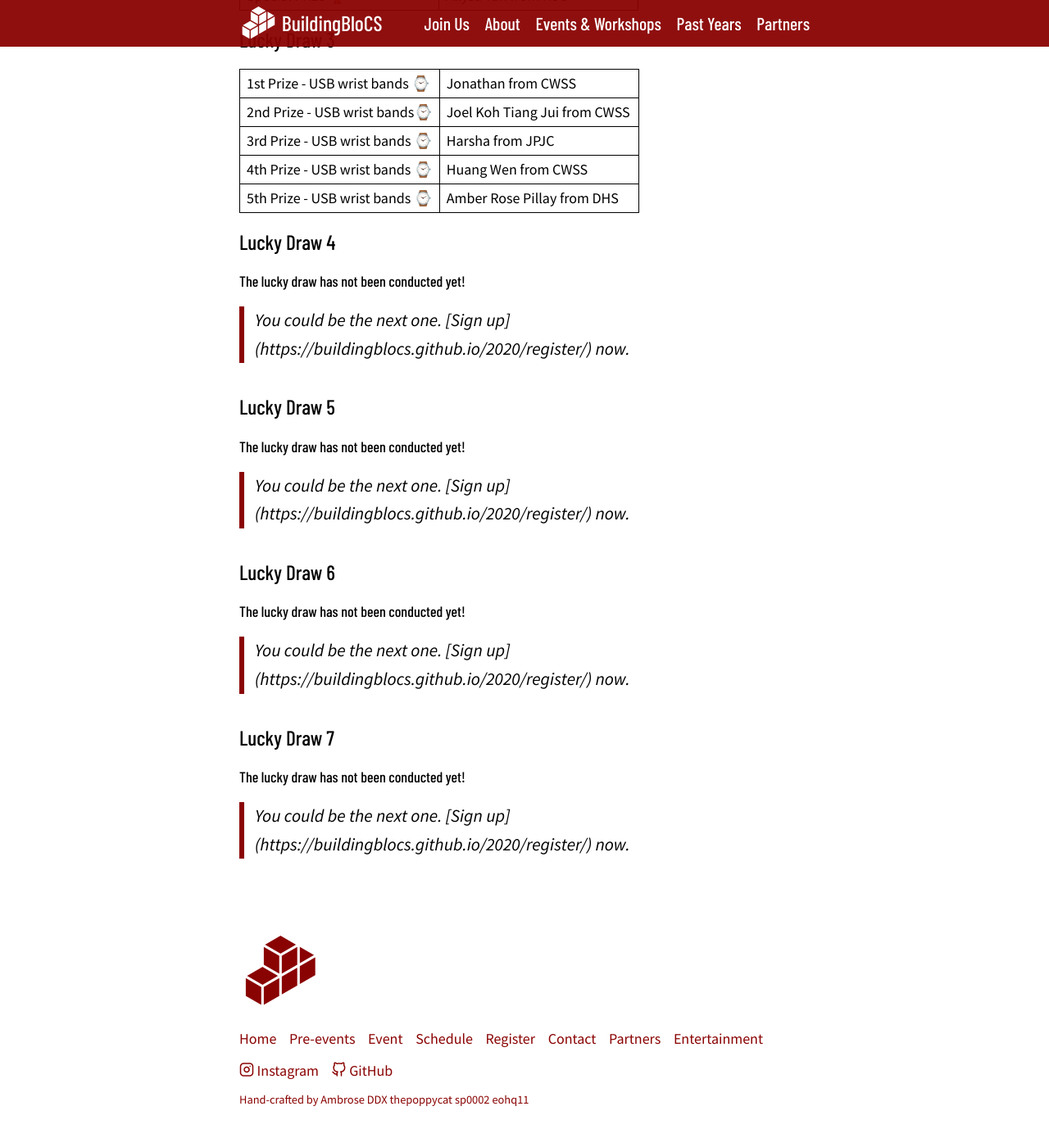
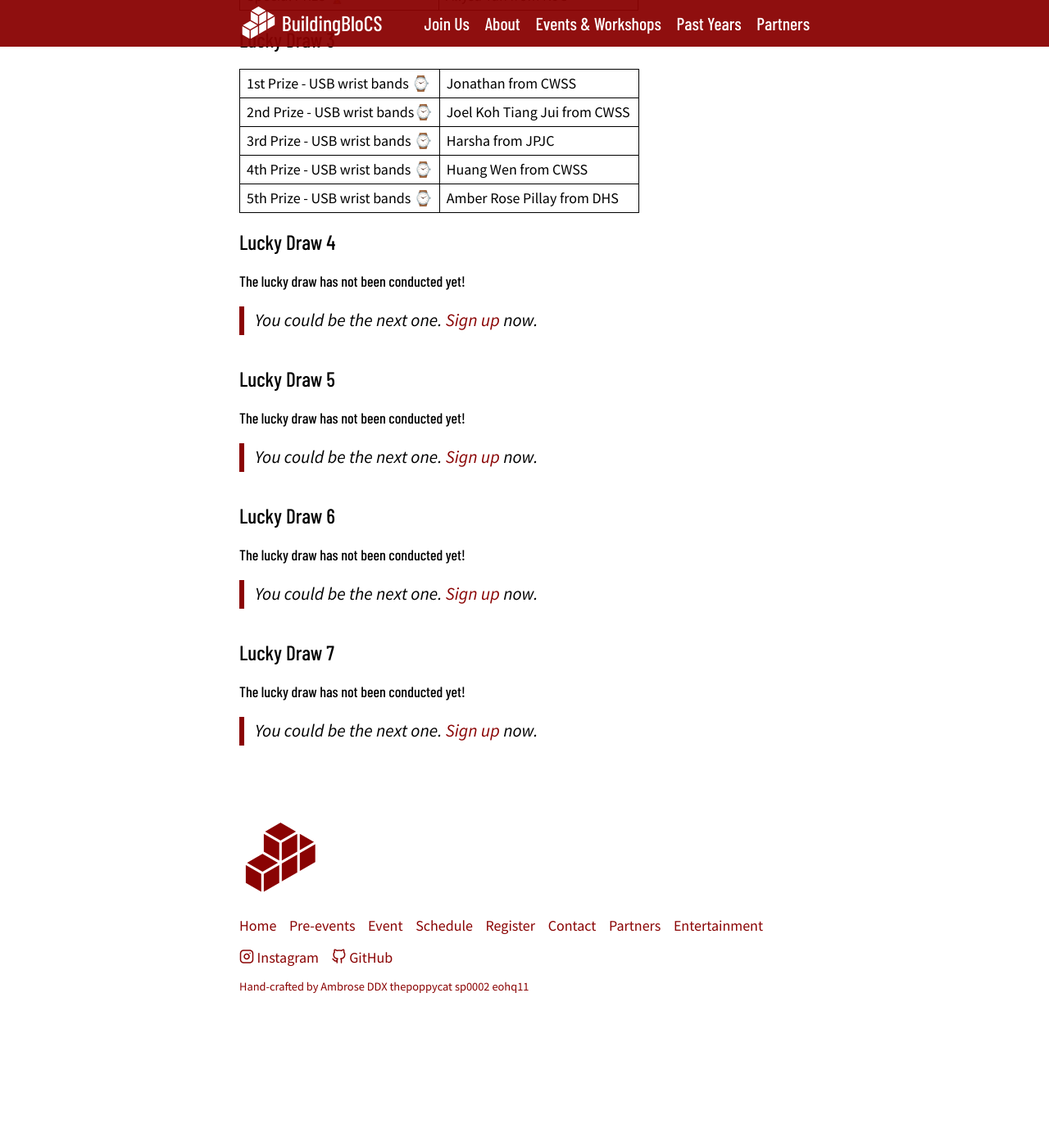
Before and after one commit to buildingblocs/2020, a Jekyll site: the page built from pre-event/luckydraw/index.md, in a window 1280 px wide and 1400 px high, scrolled down 1107 px. Shown: the top 1389 px of the window at 82% size. Built offline with Jekyll 4.4.1, drawn with Linux system fonts in a browser that asks for light colours; some web fonts are replaced; our own code applies the rules of GitHub Pages for plain Markdown files; after the commit the page ends 2369 px from its top, so only the background shows below that; some of the changed lines change nothing that is shown.

Commit message:
fixed md parsing

```diff
--- a/pre-event/luckydraw/index.md
+++ b/pre-event/luckydraw/index.md
@@ -26,7 +26,7 @@ To ensure the equalness for every participant, we have decided to share the sour
     {% assign checkWinner = week.awards[0].winner | rstrip %}
     {% if checkWinner.size == 0 %}
         <h5>The lucky draw has not been conducted yet!</h5>
-        <blockquote><p>You could be the next one. [Sign up](https://buildingblocs.github.io/2020/register/) now.</p></blockquote>
+        <blockquote><p>You could be the next one. <a href="https://buildingblocs.github.io/2020/register/">Sign up</a> now.</p></blockquote>
     {% else %}
         {% for awards in week.awards %}
             <tr>
```
